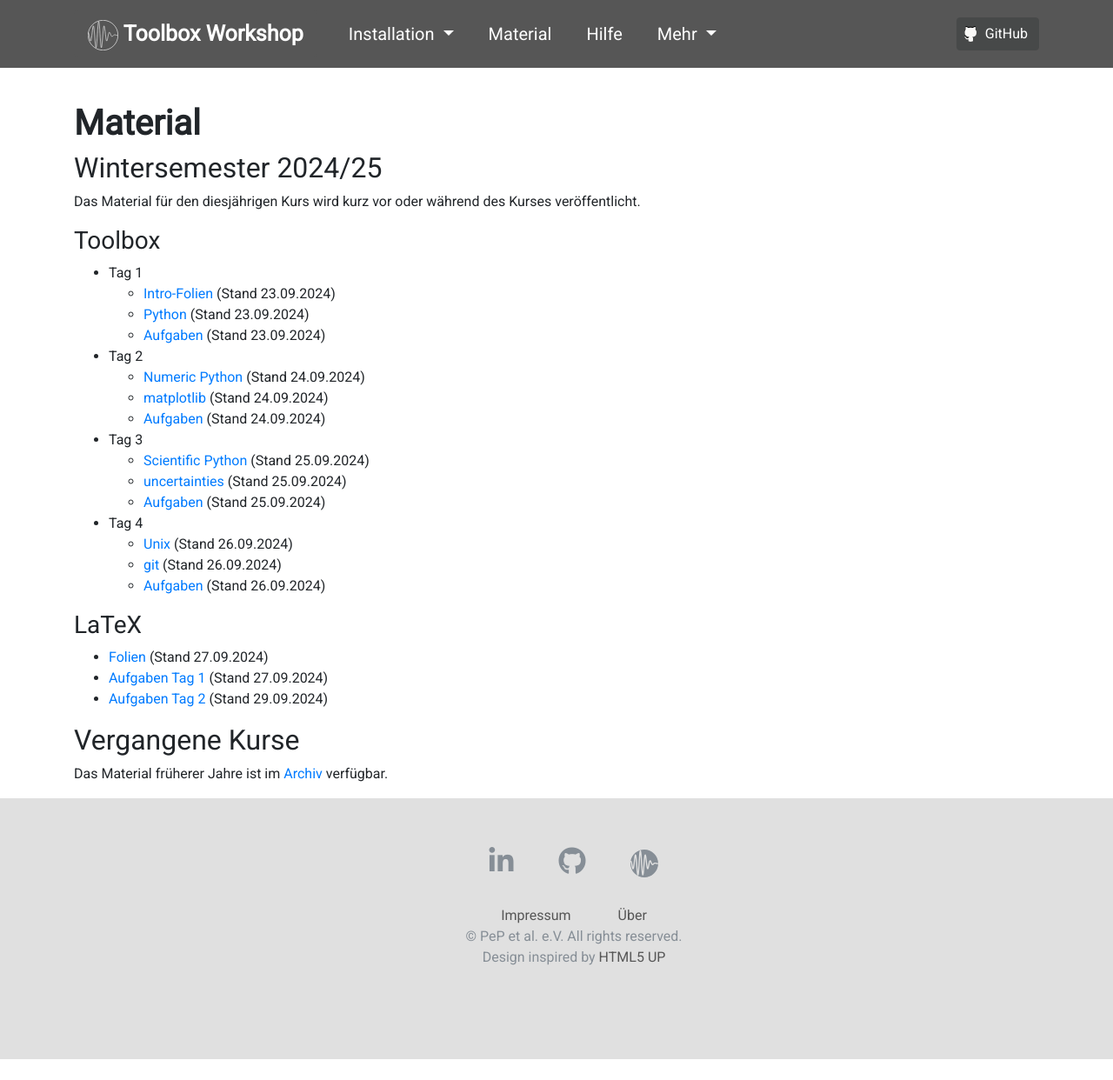
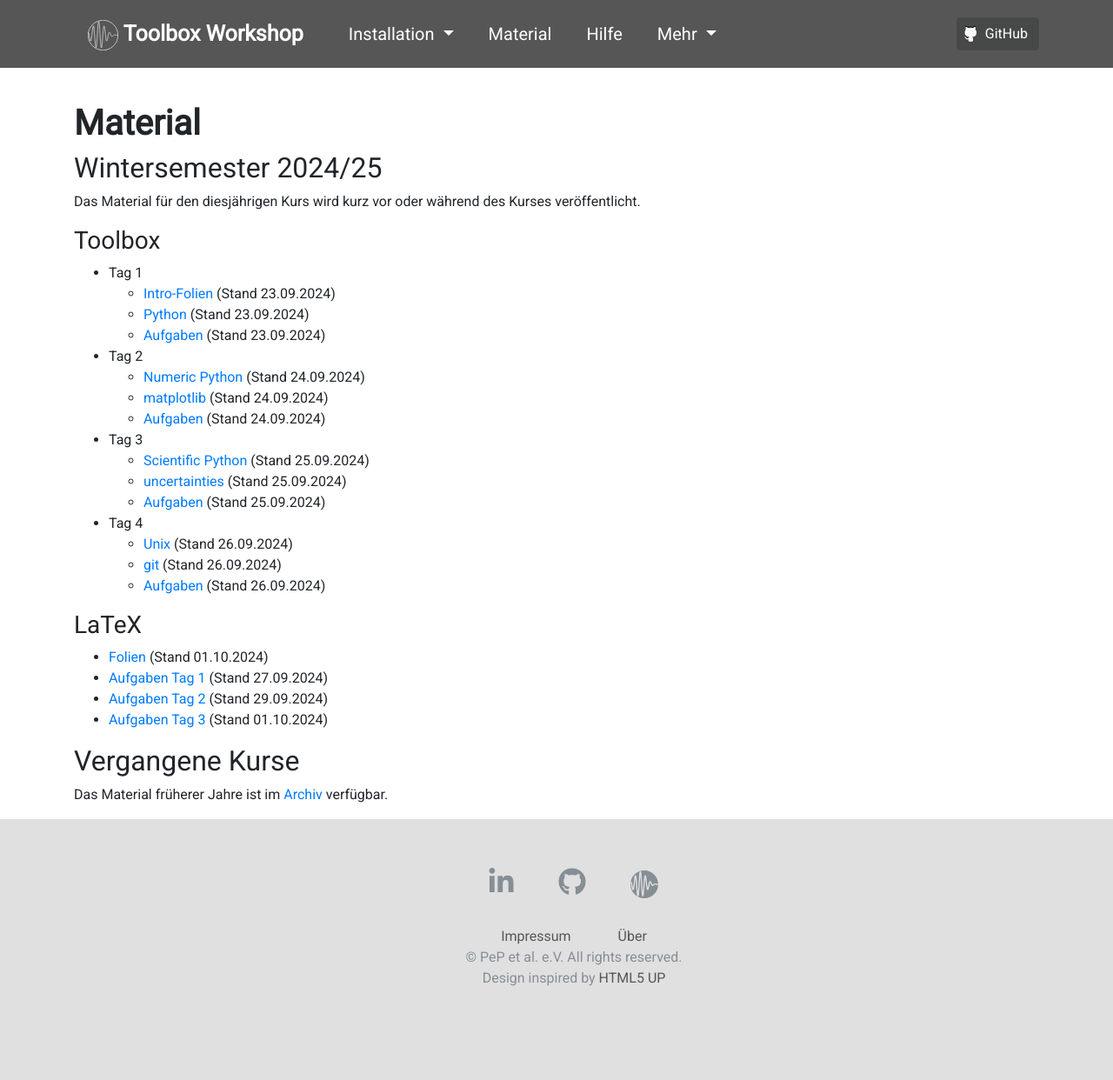
Before and after one commit to pep-dortmund/homepage-toolbox, a Jekyll site: the page built from notes.md, in a window 1280 px wide and 1242 px high. Shown: the whole window at 87% size. Built offline with Jekyll 4.4.1, drawn with Linux system fonts in a browser that asks for light colours; nearby versions of some CDN libraries.

Commit message:
files for today

```diff
--- a/notes.md
+++ b/notes.md
@@ -35,10 +35,10 @@ Kurses veröffentlicht.
  -->
 
 ### LaTeX
-- [Folien](/files/archive/current/latex.pdf){:target="_blank"} (Stand 27.09.2024)
+- [Folien](/files/archive/current/latex.pdf){:target="_blank"} (Stand 01.10.2024)
 - [Aufgaben Tag 1](/files/archive/current/exercises-latex-1.zip) (Stand 27.09.2024)
 - [Aufgaben Tag 2](/files/archive/current/exercises-latex-2.zip) (Stand 29.09.2024)
-<!-- - [Aufgaben Tag 3](/files/archive/current/exercises-latex-3.zip) (Stand 04.10.2024) -->
+- [Aufgaben Tag 3](/files/archive/current/exercises-latex-3.zip) (Stand 01.10.2024)
 <!-- - [Aufgaben Tag 4](/files/archive/current/exercises-latex-4.zip) (Stand 05.10.2024) -->
 <!-- - <a href="https://github.com/pep-dortmund/toolbox-workshop-protocol-template" target="_blank">LaTeX Vorlage für Protokolle</a> -->
 
```
Also changed, not shown: archive.md (+2 -2 lines), 2 other files.
